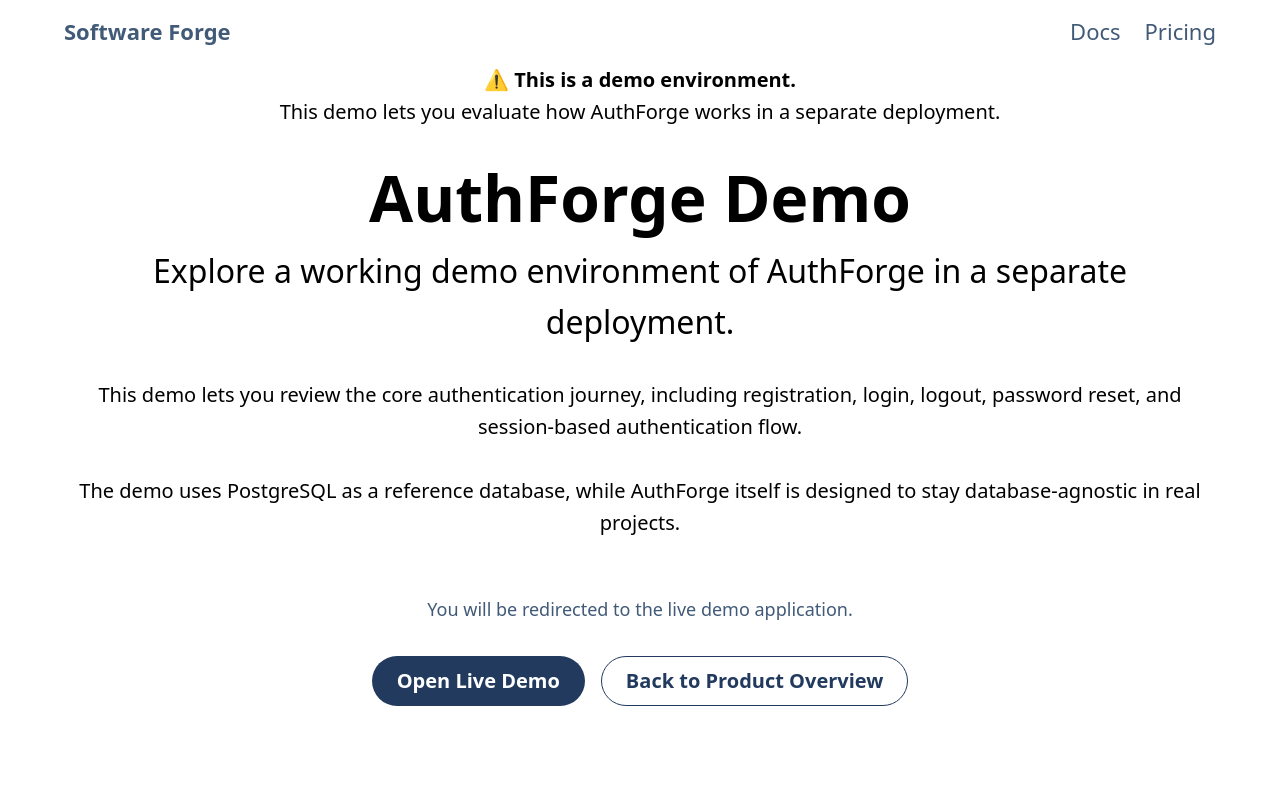
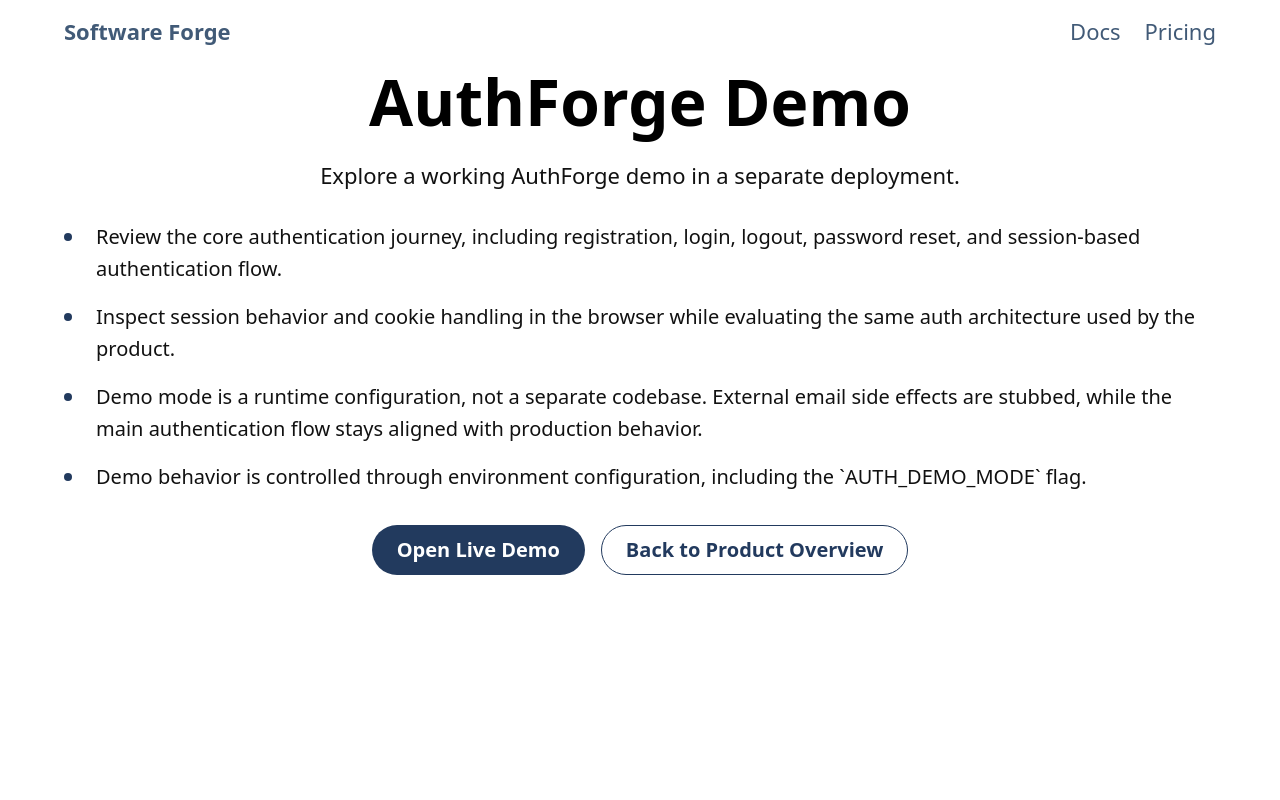
Before and after one commit to Grammeri/nextjs-landing, a Next.js app: page /demo in a window 1280 px wide. Shown: the top 800 px of the page. Built offline with nearby package versions, Linux system fonts and the light colour scheme.

Commit message:
refactor(demo): polish demo page layout and messaging

```diff
--- a/src/app/(demo)/demo/page.module.css
+++ b/src/app/(demo)/demo/page.module.css
@@ -1,44 +1,69 @@
 .section {
   display: flex;
   flex-direction: column;
-  gap: var(--spacing-xl);
   align-items: center;
+  width: 100%;
 }
 
 .header {
   display: flex;
   flex-direction: column;
-  gap: var(--spacing-sm);
+  align-items: center;
+  text-align: center;
+  gap: var(--demo-header-gap);
+  width: 100%;
+  max-width: var(--demo-content-max-width);
 }
 
-.grid {
-  display: grid;
-  gap: var(--spacing-sm);
+.subtitle {
+  width: 100%;
+  max-width: var(--demo-content-max-width);
+  margin: 0;
+  text-align: center;
+  font-size: var(--demo-subtitle-size);
+  line-height: var(--line-height-subheading);
+  font-weight: var(--demo-subtitle-weight);
+  color: var(--color-text-primary);
+  text-wrap: balance;
+}
+
+.points {
+  width: 100%;
+  max-width: var(--demo-content-max-width);
+  margin: var(--demo-subtitle-to-points-gap) 0 0;
+  padding: 0;
+  list-style: none;
+  display: flex;
+  flex-direction: column;
+  gap: var(--demo-points-gap);
+}
+
+.point {
+  position: relative;
+  margin: 0;
+  padding-left: var(--demo-point-padding-left);
   text-align: left;
-  width: 100%;
-  max-width: var(--container-width);
+  font-size: var(--font-size-base);
+  line-height: var(--line-height-base);
+  color: var(--color-text-primary);
+}
+
+.point::before {
+  content: '';
+  position: absolute;
+  left: 0;
+  top: var(--demo-point-marker-offset-y);
+  width: var(--demo-point-marker-size);
+  height: var(--demo-point-marker-size);
+  border-radius: 50%;
+  background: var(--demo-point-marker-color);
+  transform: translateY(-50%);
 }
 
 .actions {
   display: flex;
-  gap: var(--spacing-md);
+  gap: var(--demo-actions-gap);
   flex-wrap: wrap;
+  justify-content: center;
+  margin-top: var(--demo-points-to-actions-gap);
 }
-
-.bodyText {
-  font-size: var(--font-size-base);
-  line-height: var(--line-height-base);
-}
-
-.redirectNote {
-  margin-top: var(--spacing-lg);
-  text-align: center;
-  font-size: var(--font-size-sm);
-  line-height: var(--line-height-base);
-  color: var(--color-product-text-muted);
-}
-
-.subtitle {
-  font-size: var(--font-size-xl);
-  line-height: var(--line-height-base);
-}
--- a/src/app/(demo)/demo/page.tsx
+++ b/src/app/(demo)/demo/page.tsx
@@ -9,21 +9,28 @@ export default function AuthForgeDemoPage() {
       <header className={styles.header}>
         <h1>{AUTHFORGE_PRODUCT_COPY.name} Demo</h1>
         <p className={styles.subtitle}>
-          Explore a working demo environment of AuthForge in a separate deployment.
+          Explore a working AuthForge demo in a separate deployment.
         </p>
       </header>
-      <p className={styles.bodyText}>
-        This demo lets you review the core authentication journey, including registration, login,
-        logout, password reset, and session-based authentication flow.
-      </p>
-      <p className={styles.demoNote}>
-        The demo uses PostgreSQL as a reference database, while AuthForge itself is designed to stay
-        database-agnostic in real projects.
-      </p>
 
-      <div className={styles.grid}>
-        <p className={styles.redirectNote}>You will be redirected to the live demo application.</p>
-      </div>
+      <ul className={styles.points}>
+        <li className={styles.point}>
+          Review the core authentication journey, including registration, login, logout, password
+          reset, and session-based authentication flow.
+        </li>
+        <li className={styles.point}>
+          Inspect session behavior and cookie handling in the browser while evaluating the same auth
+          architecture used by the product.
+        </li>
+        <li className={styles.point}>
+          Demo mode is a runtime configuration, not a separate codebase. External email side effects
+          are stubbed, while the main authentication flow stays aligned with production behavior.
+        </li>
+        <li className={styles.point}>
+          Demo behavior is controlled through environment configuration, including the
+          `AUTH_DEMO_MODE` flag.
+        </li>
+      </ul>
 
       <div className={styles.actions}>
         <Button as="a" href={DEMO_URL} variant="primary" target="_blank" rel="noopener noreferrer">
--- a/src/app/(demo)/layout.module.css
+++ b/src/app/(demo)/layout.module.css
@@ -1,14 +1,5 @@
 .main {
   min-height: 100vh;
-  display: flex;
-  flex-direction: column;
-  gap: var(--spacing-xl);
-  padding-top: var(--spacing-xl);
-  padding-bottom: var(--spacing-xl);
-  text-align: center;
+  padding-top: var(--spacing-2xl);
+  padding-bottom: var(--spacing-2xl);
 }
-
-.notice {
-  font-size: var(--font-size-base);
-  line-height: var(--line-height-base);
-}
--- a/src/app/(demo)/layout.tsx
+++ b/src/app/(demo)/layout.tsx
@@ -6,13 +6,5 @@ type DemoLayoutProps = {
 };
 
 export default function DemoLayout({ children }: DemoLayoutProps) {
-  return (
-    <main className={`${styles.main} container`}>
-      <aside role="note" aria-live="polite" className={styles.notice}>
-        <strong>⚠️ This is a demo environment.</strong>
-        <div>This demo lets you evaluate how AuthForge works in a separate deployment.</div>
-      </aside>
-      {children}
-    </main>
-  );
+  return <main className={`${styles.main} container`}>{children}</main>;
 }
--- a/src/app/globals.css
+++ b/src/app/globals.css
@@ -225,6 +225,34 @@
   /* Product page text */
   --color-product-text: #223a5e;
   --color-product-text-muted: #415a77;
+
+  /* Notice / Banner */
+  --notice-surface-bg: var(--color-surface-muted);
+  --notice-border-color: var(--color-border);
+  --notice-icon-color: var(--color-texas-red);
+  --notice-icon-size: var(--control-size-lg);
+  --notice-icon-stroke-width: 1.75px;
+  --notice-radius: var(--radius-lg);
+  --notice-padding-x: var(--spacing-lg);
+  --notice-padding-y: var(--spacing-md);
+  --notice-gap: var(--spacing-md);
+  --notice-title-size: var(--font-size-sm);
+  --notice-body-size: var(--font-size-sm);
+  --notice-shadow: var(--shadow-xs);
+
+  /* Demo page */
+  --demo-content-max-width: var(--container-width);
+  --demo-subtitle-size: var(--font-size-lg);
+  --demo-subtitle-weight: var(--font-weight-medium);
+  --demo-header-gap: calc(var(--spacing-md) + var(--spacing-xs));
+  --demo-subtitle-to-points-gap: var(--spacing-xl);
+  --demo-points-gap: var(--spacing-md);
+  --demo-points-to-actions-gap: var(--spacing-xl);
+  --demo-actions-gap: var(--spacing-md);
+  --demo-point-padding-left: var(--spacing-xl);
+  --demo-point-marker-size: 8px;
+  --demo-point-marker-color: var(--color-texas-blue);
+  --demo-point-marker-offset-y: 0.8em;
 
   /* Header surface */
   --header-bg-transparent: transparent;
--- a/src/shared/ui/icons/index.ts
+++ b/src/shared/ui/icons/index.ts
@@ -3,6 +3,7 @@ import { LUCIDE_STROKE } from './lucide';
 
 export { ExternalLinkIcon, externalLinkIconDefinition } from './external-link';
 export { CheckIcon, checkIconDefinition } from './check';
+export { WarningIcon, warningIconDefinition } from './warning';
 export type { IconDefinition, IconNode, IconProps } from './types';
 
 export const copyIconDefinition: IconDefinition = {
```
Also changed, not shown: src/shared/ui/icons/warning.tsx (added, +54 -0 lines).
